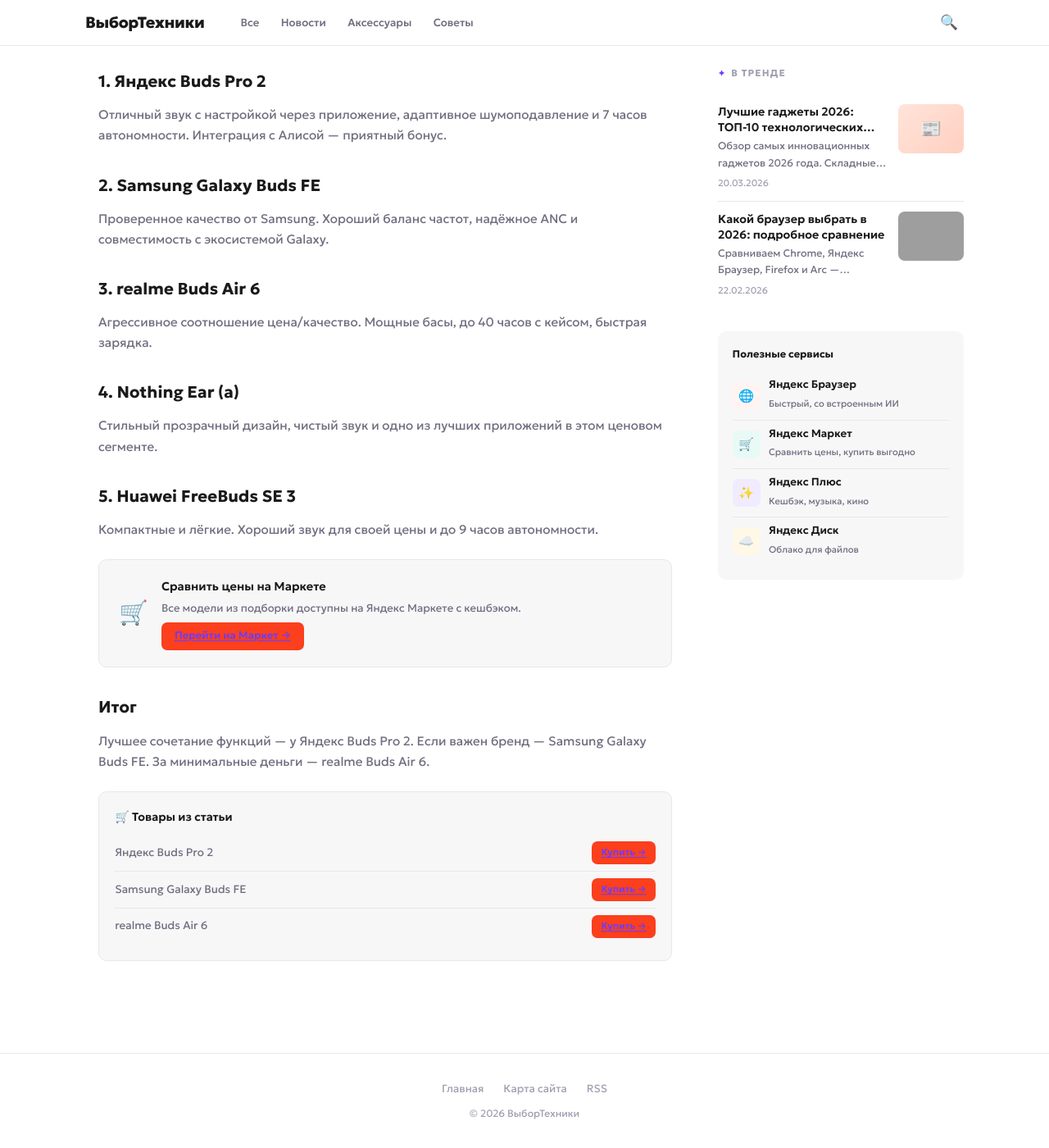
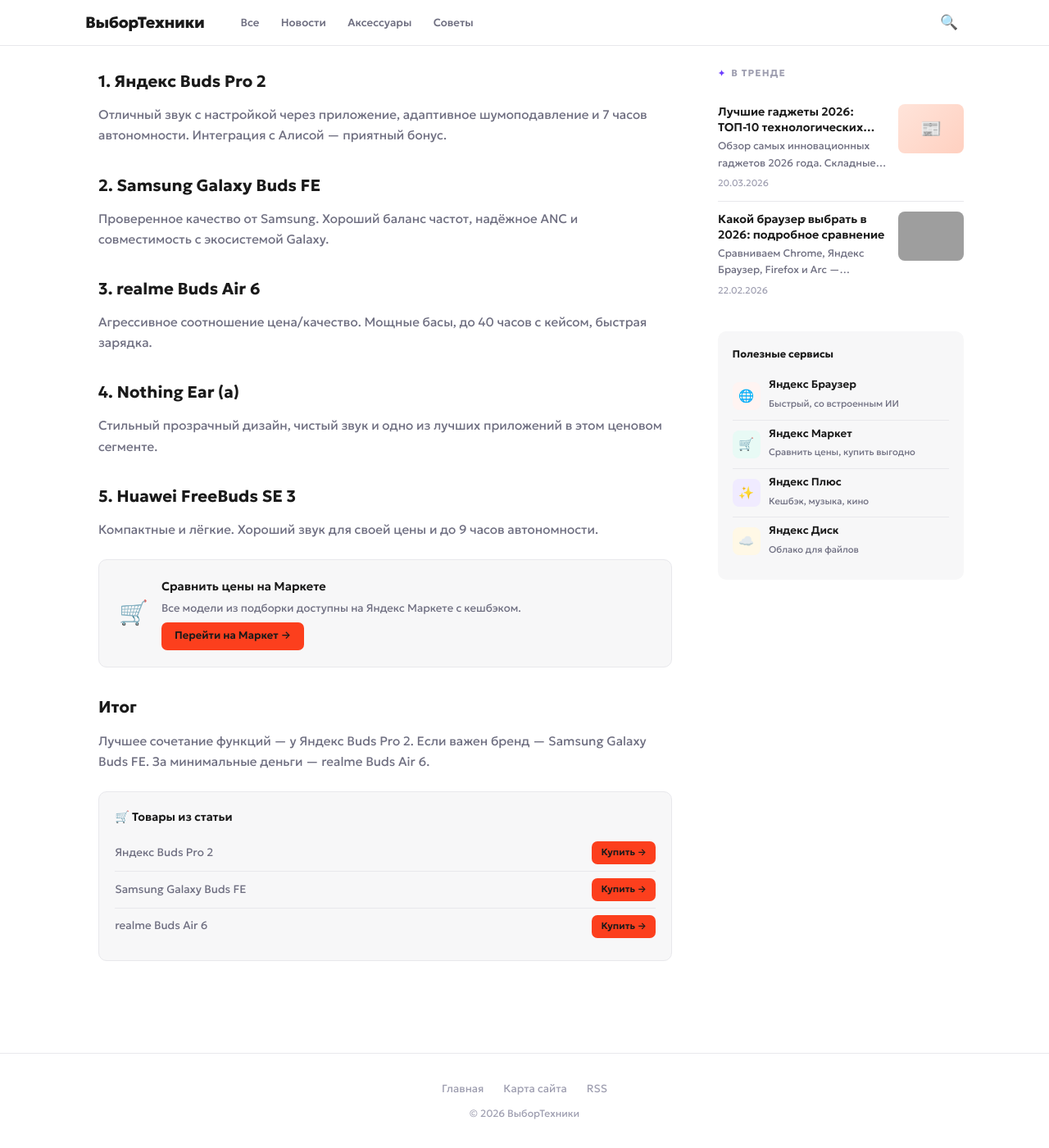
Before and after one commit to MagisterGudvin/vybor-tehniki, a Jekyll site: the page built from _posts/2026-02-28-wireless-earbuds-top5.md, in a window 1280 px wide and 1400 px high, scrolled down 441 px. Shown: the whole window at 82% size. Built offline with Jekyll 4.4.1, drawn with Linux system fonts in a browser that asks for light colours; grey boxes are pictures that could not be loaded.

Commit message:
Update style.css

```diff
--- a/assets/css/style.css
+++ b/assets/css/style.css
@@ -48,6 +48,7 @@
   height: 100%;
   display: flex;
   align-items: center;
+  justify-content: space-between;
   gap: 2rem;
 }
 .nav-logo {
@@ -457,7 +458,7 @@
 }
 .post-content th { color: var(--accent); font-weight: 600; font-size: .74rem; text-transform: uppercase; letter-spacing: .04em; }
 .post-content td { color: var(--text2); }
-.post-content a { color: var(--accent); text-decoration: underline; text-underline-offset: 2px; }
+.post-content a { color: var(--text); }
 .post-content a:hover { color: var(--text); }
 .post-content img { border-radius: var(--radius); margin: 1.2rem 0; }
 .post-content blockquote {
```
